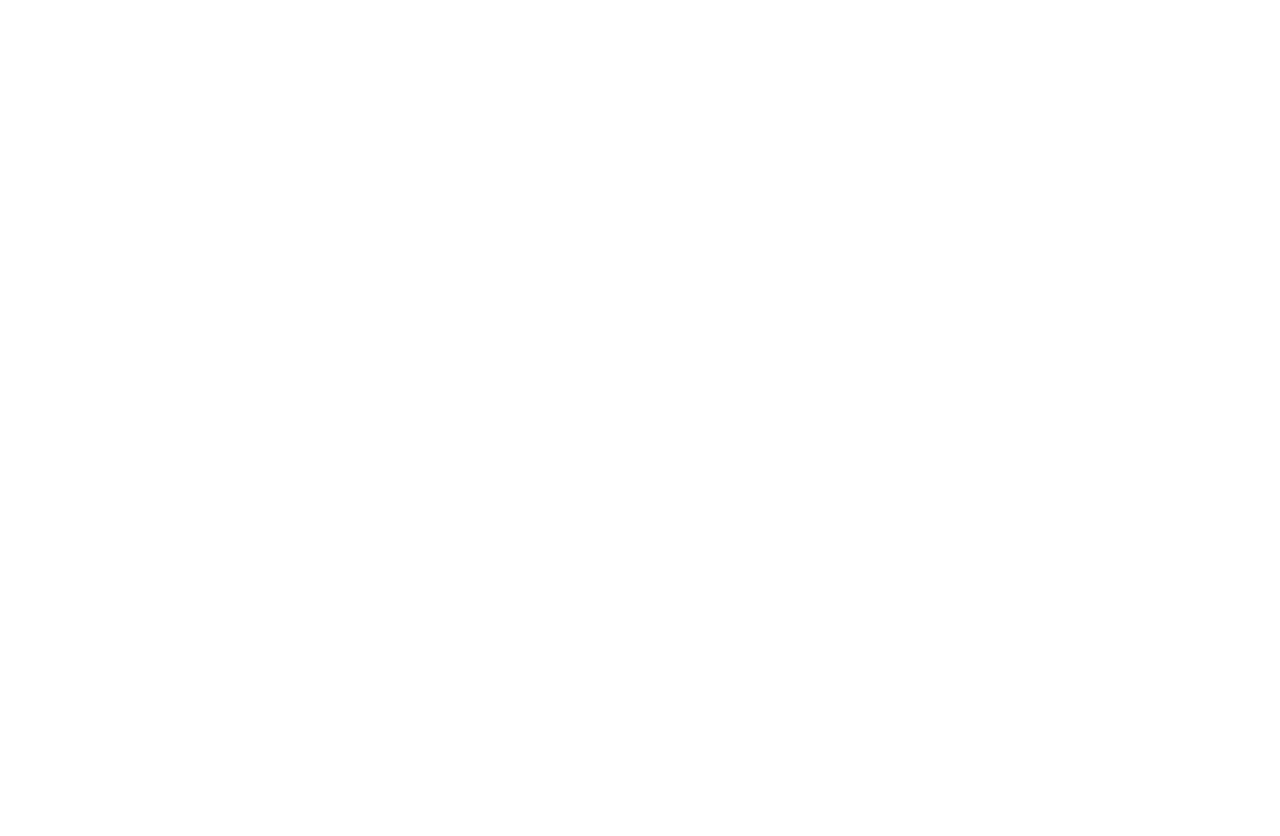
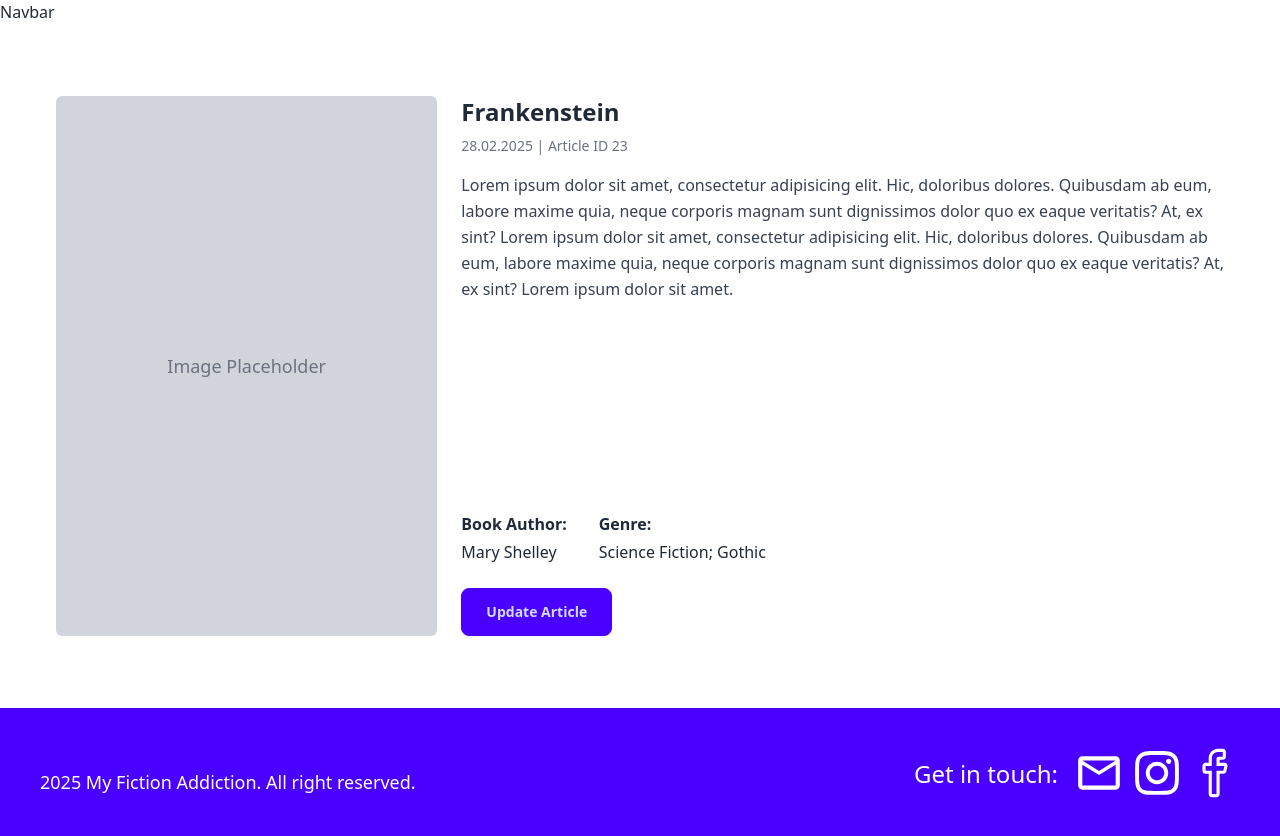
Before and after one commit to MaksimShupta/FullstackBlog_frontend, a React (Vite) app: page /post/1 in a window 1280 px wide. Before the commit this address had no page. Before the commit the page ends 800 px from the top, so only its background shows below. Built offline with nearby package versions, Linux system fonts and the light colour scheme.

Commit message:
updated postdetails page (placeholder for now)

```diff
--- a/src/App.jsx
+++ b/src/App.jsx
@@ -31,8 +31,11 @@
                         {/* create Route */}
                         <Route path="create" element={<CreatePostPage />} />
                         {/* post Route */}
-            <Route path="post" element={<PostDetailsPage />} />
-            <Route path="category/:category" element={<Category />} />
+                        <Route path="post/:id" element={<PostDetailsPage />} />
+                        <Route
+                            path="category/:category"
+                            element={<Category />}
+                        />
                     </Route>
                 </Routes>
             </CategoryProvider>
--- a/src/pages/PostDetailsPage.jsx
+++ b/src/pages/PostDetailsPage.jsx
@@ -4,47 +4,57 @@
     return (
         <div className="w-auto mx-auto p-6">
             <div className="card rounded-lg">
-                <figure className="h-80 bg-gray-300 flex items-center justify-center rounded-b-xl">
+                <div className="card-body flex flex-col md:flex-row gap-6">
+                    <figure className="md:w-1/3 h-[540px] bg-gray-300 flex items-center justify-center rounded-md">
                         <span className="text-gray-500 text-lg">
                             Image Placeholder
                         </span>
                     </figure>
+                    <div className="md:w-2/3 flex flex-col">
+                        <div>
+                            <h2 className="text-2xl font-semibold mb-2">
+                                Frankenstein
+                            </h2>
+                            <p className="text-gray-500 text-sm mb-4">
+                                28.02.2025 | Article ID 23
+                            </p>
 
-                <div className="card-body">
-                    <div className="flex justify-between items-center">
-                        <div>
-                            <h2 className="card-title text-xl font-semibold">
-                                Lorem Ipsum
-                            </h2>
-                            <p className="text-gray-500 text-sm">Author Name</p>
+                            <p className="text-gray-700 leading-relaxed mb-6 flex-1">
+                                Lorem ipsum dolor sit amet, consectetur
+                                adipisicing elit. Hic, doloribus dolores.
+                                Quibusdam ab eum, labore maxime quia, neque
+                                corporis magnam sunt dignissimos dolor quo ex
+                                eaque veritatis? At, ex sint? Lorem ipsum dolor
+                                sit amet, consectetur adipisicing elit. Hic,
+                                doloribus dolores. Quibusdam ab eum, labore
+                                maxime quia, neque corporis magnam sunt
+                                dignissimos dolor quo ex eaque veritatis? At, ex
+                                sint? Lorem ipsum dolor sit amet.
+                            </p>
                         </div>
-                        <div className="text-right">
-                            <p className="text-gray-500 text-sm">Genre</p>
-                            <p className="text-gray-500 text-sm">28.02.2025</p>
+                        <div className="mt-auto">
+                            <div className="flex flex-row gap-8 mb-6">
+                                <div className="space-y-1">
+                                    <p>
+                                        <strong>Book Author:</strong>
+                                    </p>
+                                    <p>Mary Shelley</p>
+                                </div>
+                                <div className="space-y-1">
+                                    <p>
+                                        <strong>Genre:</strong>
+                                    </p>
+                                    <p>Science Fiction; Gothic</p>
                                 </div>
                             </div>
-
-                    <p className="text-gray-700 bg-gray-100 p-4 rounded-lg leading-relaxed">
-                        Lorem ipsum dolor sit amet, consectetur adipisicing
-                        elit. Hic, doloribus dolores. Quibusdam ab eum, labore
-                        maxime quia, neque corporis magnam sunt dignissimos
-                        dolor quo ex eaque veritatis? At, ex sint? Lorem ipsum
-                        dolor sit amet, consectetur adipisicing elit. Hic,
-                        doloribus dolores. Quibusdam ab eum, labore maxime quia,
-                        neque corporis magnam sunt dignissimos dolor quo ex
-                        eaque veritatis? At, ex sint?
-                    </p>
-                    <div className="card-actions justify-center mt-4 space-x-2">
+                            <div>
                                 <Button
                                     type="submit"
-                            text="Update"
+                                    text="Update Article"
                                     className="btn-primary px-6"
                                 />
-                        <Button
-                            type="submit"
-                            text="Delete"
-                            className="btn-error px-6"
-                        />
+                            </div>
+                        </div>
                     </div>
                 </div>
             </div>
--- /dev/null
+++ b/src/services/config.js
@@ -0,0 +1 @@
+export const API_BASE_URL = "http://localhost:5000";
--- /dev/null
+++ b/src/services/postsApi.js
@@ -0,0 +1,91 @@
+import { API_BASE_URL } from "./config";
+
+const postsPath = `${API_BASE_URL}/posts`;
+
+export const getPosts = async () => {
+    try {
+        const response = await fetch(postsPath);
+        const data = await response.json();
+        console.log("Posts:", data);
+        return data;
+    } catch (error) {
+        console.error("Error fetching posts:", error);
+        throw error;
+    }
+};
+
+export const getPost = async (id) => {
+    try {
+        const response = await fetch(`postsPath/${id}`);
+        if (!response.ok) {
+            throw new Error(
+                `Error fetching post with id ${id}: ${response.statusText}`
+            );
+        }
+        const data = await response.json();
+        console.log("Fetched Post:", data);
+        return data;
+    } catch (error) {
+        console.error("Error fetching post:", error);
+    }
+};
+
+export const createPost = async (postData) => {
+    try {
+        const response = await fetch("postsPath/posts", {
+            method: "POST",
+            headers: {
+                "Content-Type": "application/json",
+            },
+            body: JSON.stringify(postData),
+        });
+        if (!response.ok) {
+            throw new Error(`Error creating post: ${response.statusText}`);
+        }
+        const data = await response.json();
+        console.log("Created Post:", data);
+        return data;
+    } catch (error) {
+        console.error("Error creating post:", error);
+    }
+};
+
+export const updatePost = async (id, postData) => {
+    try {
+        const response = await fetch(`postsPath/${id}`, {
+            method: "PUT",
+            headers: {
+                "Content-Type": "application/json",
+            },
+            body: JSON.stringify(postData),
+        });
+        if (!response.ok) {
+            throw new Error(
+                `Error updating post with id ${id}: ${response.statusText}`
+            );
+        }
+        const data = await response.json();
+        console.log("Updated Post:", data);
+        return data;
+    } catch (error) {
+        console.error("Error updating post:", error);
+    }
+};
+
+export const deletePost = async (id) => {
+    try {
+        const response = await fetch(`postsPath/${id}`, {
+            method: "DELETE",
+        });
+        if (!response.ok) {
+            throw new Error(
+                `Error deleting post with id ${id}: ${response.statusText}`
+            );
+        }
+        const data = await response.json();
+        console.log("Deleted Post:", data);
+        return data;
+    } catch (error) {
+        console.error("Error deleting post:", error);
+    }
+};
```
Lines whose indentation alone changed are shown as unchanged.
